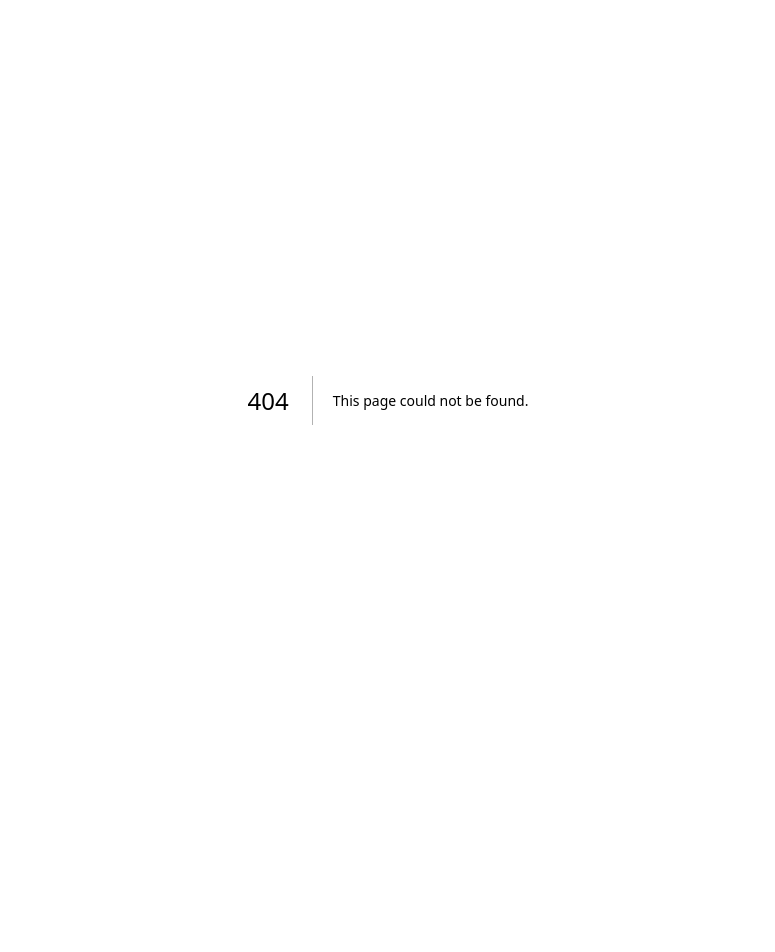
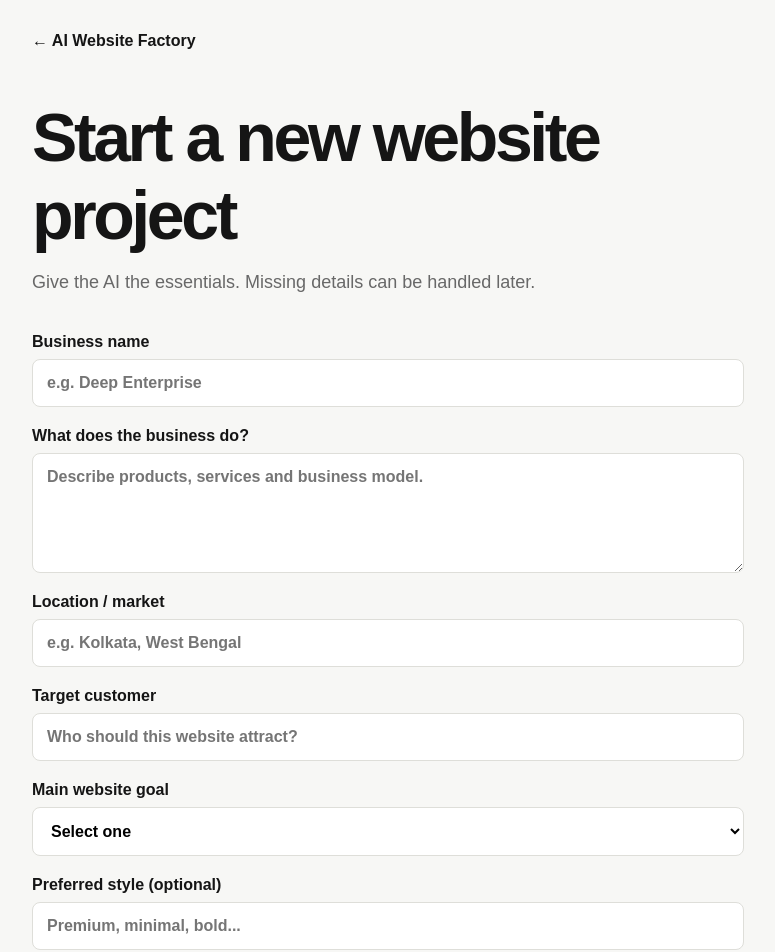
Before and after one commit to palainirban/Ai-Website-Factory, a Next.js app in the folder apps/web/: page /new-project in a window 1280 px wide. Before the commit this address had no page. Shown: the top 952 px of the page, without its empty margins (252-1027 px from the left). Before the commit the page ends 800 px from the top, so only its background shows below. Built offline with nearby package versions, Linux system fonts and the light colour scheme.

Commit message:
feat: scaffold web app and add apps/web/app/new-project/page.tsx

```diff
--- /dev/null
+++ b/apps/web/app/new-project/page.tsx
@@ -0,0 +1,33 @@
+export default function NewProjectPage() {
+  return (
+    <main>
+      <header>
+        <a href="/">← AI Website Factory</a>
+        <h1>Start a new website project</h1>
+        <p>Give the AI the essentials. Missing details can be handled later.</p>
+      </header>
+
+      <form>
+        <label>Business name<input placeholder="e.g. Deep Enterprise" /></label>
+        <label>What does the business do?<textarea placeholder="Describe products, services and business model." /></label>
+        <label>Location / market<input placeholder="e.g. Kolkata, West Bengal" /></label>
+        <label>Target customer<input placeholder="Who should this website attract?" /></label>
+        <label>Main website goal<select defaultValue=""><option value="" disabled>Select one</option><option>Generate leads</option><option>Sell products</option><option>Get bookings</option><option>Build trust</option></select></label>
+        <label>Preferred style (optional)<input placeholder="Premium, minimal, bold..." /></label>
+        <button type="button">Generate Project Blueprint</button>
+      </form>
+
+      <style>{`
+        main { max-width: 760px; margin: 0 auto; padding: 32px 24px 80px; }
+        header a { font-weight: 700; }
+        h1 { font-size: clamp(40px, 6vw, 68px); letter-spacing: -.05em; margin: 48px 0 10px; }
+        header p { color: var(--muted); font-size: 18px; }
+        form { display: grid; gap: 20px; margin-top: 40px; }
+        label { display: grid; gap: 8px; font-weight: 700; }
+        input, textarea, select { width: 100%; padding: 14px; border: 1px solid var(--line); border-radius: 8px; background: white; }
+        textarea { min-height: 120px; resize: vertical; }
+        button { margin-top: 12px; padding: 16px 20px; border: 0; border-radius: 10px; background: var(--ink); color: white; font-weight: 700; cursor: pointer; }
+      `}</style>
+    </main>
+  );
+}
```
